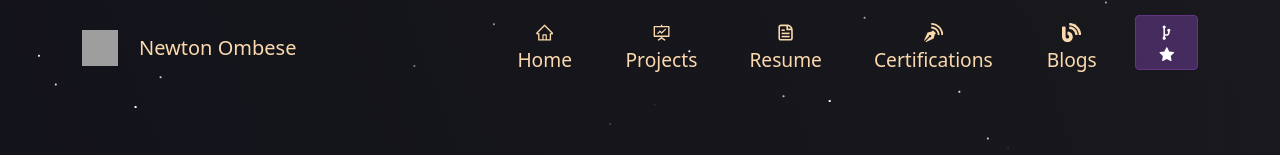
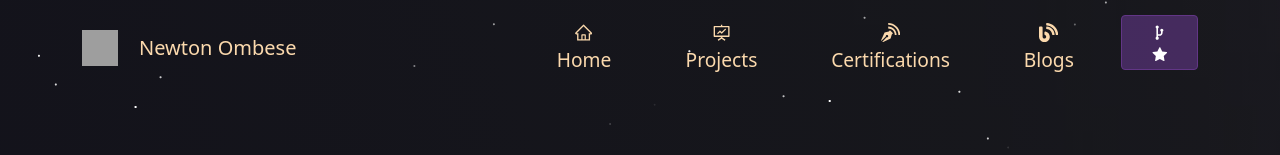
Before and after one commit to nejidevelops/Newton-Portfolio-Project, a React (Create React App) app: page / in a window 1280 px wide. Shown: the top 155 px of the page. Built offline with nearby package versions, Linux system fonts and the light colour scheme; no server answers; grey boxes are pictures that could not be loaded.

Commit message:
Remove resume from the navbar

```diff
--- a/src/components/navbar/MyNav.js
+++ b/src/components/navbar/MyNav.js
@@ -79,7 +79,7 @@ export default function MyNav() {
               </Nav.Link>
             </Nav.Item>
 
-            <Nav.Item>
+            {/* <Nav.Item>
               <Nav.Link
                 as={Link}
                 to="/resume"
@@ -87,7 +87,7 @@ export default function MyNav() {
               >
                 <CgFileDocument style={{ marginBottom: "2px" }} /> Resume
               </Nav.Link>
-            </Nav.Item>
+            </Nav.Item> */}
 
             <Nav.Item>
               <Nav.Link
```
